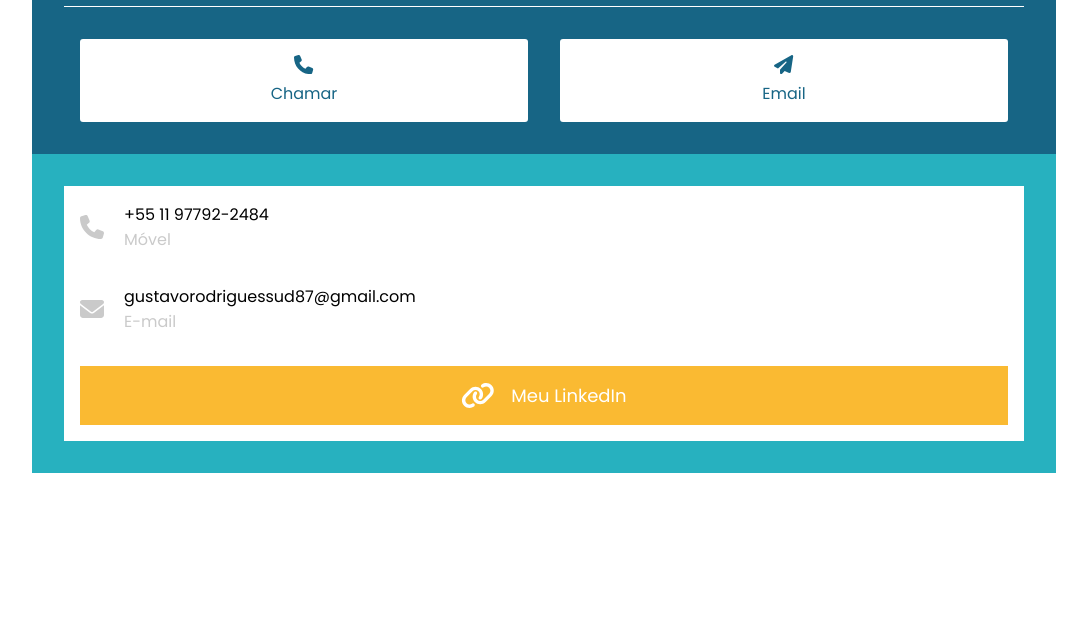
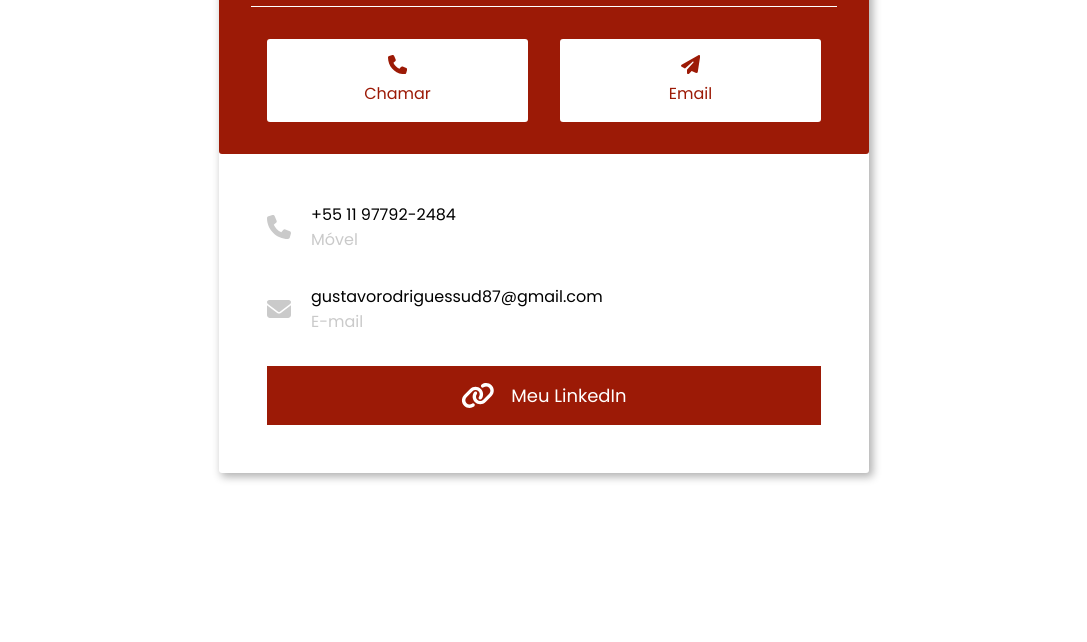
Before and after one commit to duguzin/Contato, a plain HTML site: page index.html in a window 1280 px wide. Shown: the part 158-800 px from the top of the page, without its empty margins (96-1183 px from the left). Drawn offline with Linux system fonts and the light colour scheme.

Commit message:
Add files via upload

```diff
--- a/style.css
+++ b/style.css
@@ -13,13 +13,16 @@ body {
 }
 
 .container-main {
-    background-color: #27b1bf;
+    background-color: #fff;
+    border-radius: 3px;
+    box-shadow: 3px 3px 8px 1px rgba(0, 0, 0, 0.3);
 }
 
 .container-header {
-    background-color: #176585;
+    background-color: #9c1a06;
     padding: 2rem 2rem 0 2rem;
     text-align: center;
+    border-radius: 3px;
 }
 
 .container-header h1 {
@@ -42,7 +45,7 @@ body {
 .header-link {
     flex: 1;
     padding: 1rem 6rem;
-    color: #176585;
+    color: #9c1a06;
     text-decoration: none;
     font-size: 16px;
     background-color: #fff;
@@ -55,7 +58,7 @@ body {
 
 .header-link svg {
     height: 1.2em;
-    fill: #176585;
+    fill: #9c1a06;
 }
 
 .container-content {
@@ -82,7 +85,7 @@ body {
     justify-content: center;
     gap: 1rem;
     color: #fff;
-    background-color: #faba32;
+    background-color: #9c1a06;
     padding: 1rem;
     font-size: 18px;
 }
@@ -111,7 +114,14 @@ body {
 @media (max-width: 900px) {
     body {
         padding: 0;
-        background-color: #27b1bf;
+        background-color: #fff
+    }
+    .container-main, .container-header {
+        border-radius: 0;
+        box-shadow: none;
+    }
+    .link-linkedin {
+        border-radius: 3px;
     }
 }
 
@@ -141,3 +151,10 @@ body {
         font-size: 14px;
     }
 }
+
+@media (min-width: 995px) {
+    .container-main {
+        max-width: 650px;
+        margin: 0 auto;
+    }
+}
```
